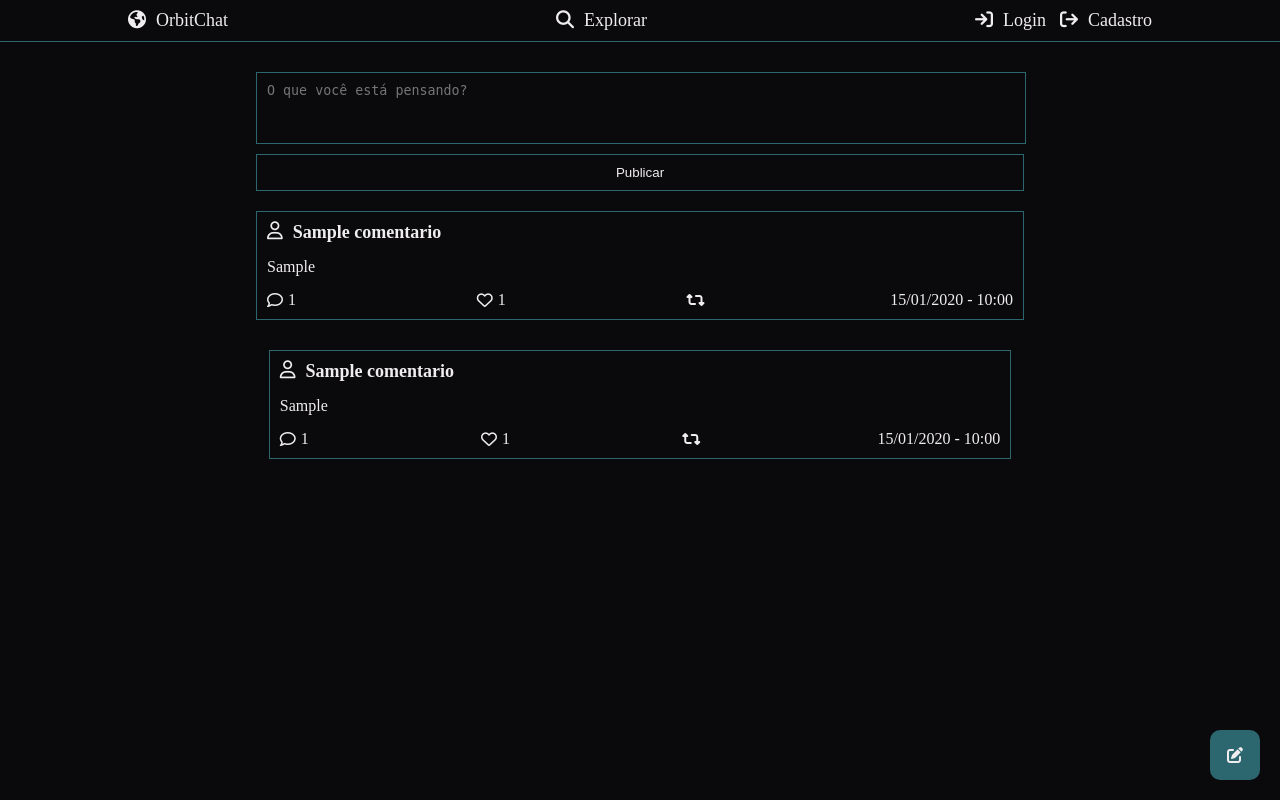
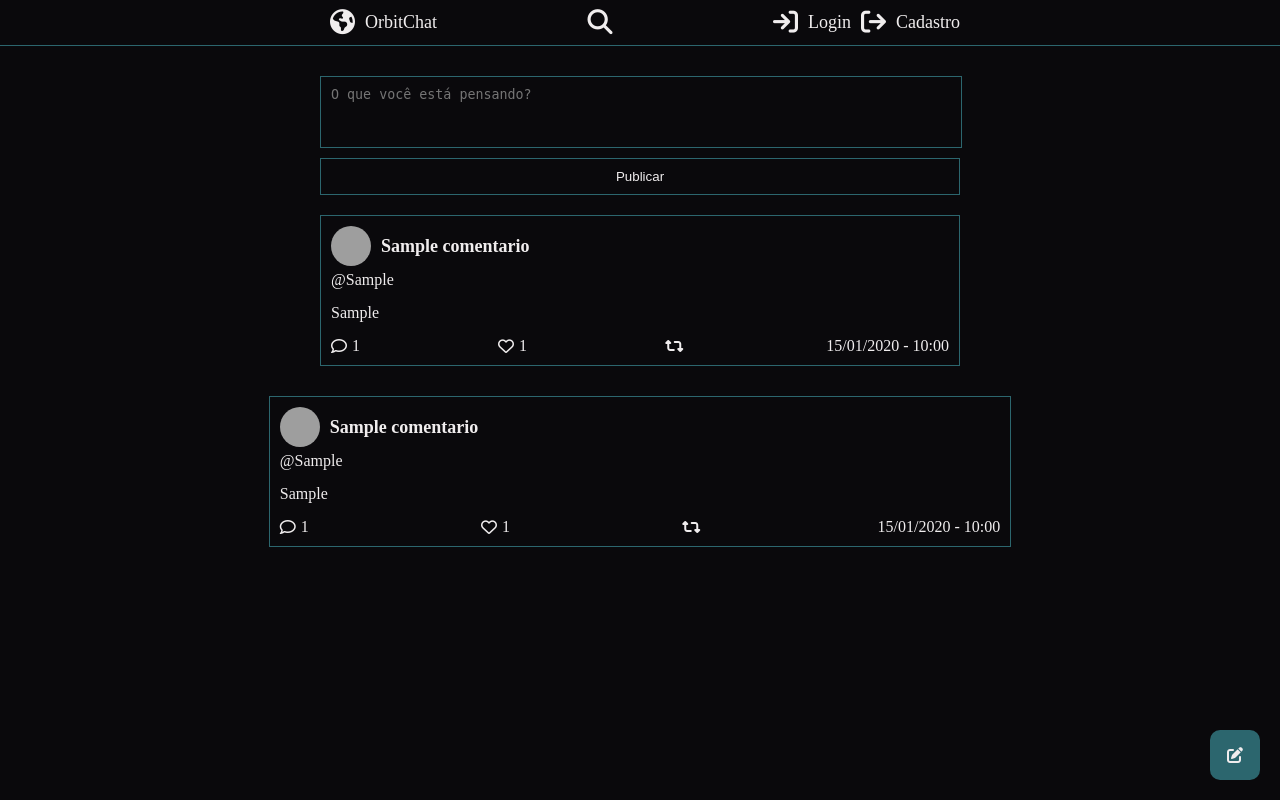
Before and after one commit to joaogabgr/OrbitChat, a Flask app: a page that uses templates/template.html in a window 1280 px wide. Run offline with Flask 3, Linux system fonts and the light colour scheme; tables that the repository leaves empty hold one stand-in row (values such as "Sample post"); some libraries are stand-ins or nearby versions; grey boxes are pictures that could not be loaded.

Commit message:
- Adição da imagem do perfil nos comentarios - Mudança no visual do site (tamanho da interface) - Bug do explorar mostrar todos os posts e comentarios resolvido

```diff
--- a/banco.py
+++ b/banco.py
@@ -50,9 +50,11 @@ TABLES['Comentarios'] = ('''
       qtd_likes INT DEFAULT 0,
       comentario TEXT not null,
       data DATETIME DEFAULT CURRENT_TIMESTAMP,
+      fk_perfil VARCHAR(255) DEFAULT '/static/img/perfil.svg',
       foreign key (fk_id) references usuarios(id),
       foreign key (resposta) references comentarios(id),
-      foreign key (fk_usuario) references usuarios(usuario)
+      foreign key (fk_usuario) references usuarios(usuario),
+      foreign key (fk_perfil) references usuarios(perfil)
 )''')
 
 TABLES['Likes'] = ('''
--- a/models.py
+++ b/models.py
@@ -23,6 +23,7 @@ class Comentarios(db.Model):
     qtd_likes = db.Column(db.Integer, default=0)
     comentario = db.Column(db.Text, nullable=False)
     data = db.Column(db.DateTime(timezone=True), default=func.now())
+    fk_perfil = db.Column(db.String(255), default='/static/img/perfil.svg')
 
 class Likes(db.Model):
     id = db.Column(db.Integer, primary_key=True)
--- a/routes/publicar.py
+++ b/routes/publicar.py
@@ -15,7 +15,7 @@ def publicar():
         flash('Você precisa estar logado para publicar!')
         return redirect(url_for('index'))
     publicacao = request.form['publicacao']
-    comentario = Comentarios(comentario=publicacao, fk_id=usuario.id, fk_nome=usuario.nome, fk_usuario=usuario.usuario)
+    comentario = Comentarios(comentario=publicacao, fk_id=usuario.id, fk_nome=usuario.nome, fk_usuario=usuario.usuario, fk_perfil=f'/static/uploads/perfil{usuario.id}.jpg')
     db.session.add(comentario)
     db.session.commit()
     flash('Publicação realizada com sucesso!')
--- a/routes/views.py
+++ b/routes/views.py
@@ -60,9 +60,9 @@ def comentario(id):
 @app.route('/explorar', methods=['GET', 'POST'])
 def explorar():
 
-    if 'pesquisa' in request.form:
-        session['pesquisa'] = request.form['pesquisa']
+    session['pesquisa'] = request.args.get('pesquisa')
 
+    print(f'a pesquisa é: {session["pesquisa"]}')
     usuarios = Usuarios.query.filter(Usuarios.usuario.like(f"%{session['pesquisa']}%")).all()
     comentarios = Comentarios.query.filter(Comentarios.comentario.like(f"%{session['pesquisa']}%")).all()
     return render_template('explorar.html', user=user(), pesquisa=session['pesquisa'], usuarios=usuarios, comentarios=comentarios, like=Likes)
--- a/static/css/global.css
+++ b/static/css/global.css
@@ -13,7 +13,7 @@
 
     --respiroWidth: 0 10vw;
     --respiroHeight: 10px 0;
-    --respiroComentario: 0 20vw;
+    --respiroComentario: 0 25vw;
 
     --marginTop: 20px;
 }
@@ -37,7 +37,7 @@ body {
 /* HEADER */
 
 header {
-    padding: var(--respiroWidth);
+    padding: var(--respiroComentario);
     display: flex;
     justify-content: space-between;
     align-items: center;
@@ -65,6 +65,8 @@ header {
         color: var(--secundario);
         margin-left:10px;
         font-size: 18px;
+        display: flex;
+        align-items: center;
         }
 
         header a:hover {
@@ -73,33 +75,54 @@ header {
 
         header i {
             margin-right: 10px;
+            font-size: 25px;
         }
 
+                header .BarraMenu a {
+                    display: flex;
+                    align-items: center;
+                }
 
-/* BARRA EXPLORAR */
+                header .BarraMenu img {
+                    width: 45px;
+                    height: 45px;
+                    border-radius: 50%;
+                    margin: 10px 10px 10px 0;
+                }
 
-section.barraExplorar {
-    display: none;
-}
-
-section.barraExplorar.ativar {
-    display: flex;
-}
-
-    section.barraExplorar form {
-        flex-direction: row;
-        width: calc(100vw - 40vw);
-    }
-
-        section.barraExplorar input {
-            width: 90%;
-            margin-right: 10px;
+        header form {
+            display: none;
+            align-items: center;
+            justify-content: center;
         }
 
-        section.barraExplorar #submit {
-            width: 10%;
-            cursor: pointer;
+        header #formExplorar.ativar {
+            display: flex;
         }
+
+        header i.ocultar {
+            display: none;
+        }
+
+            header form input {
+                width: 100px;
+                margin: 0;
+                border: 1px solid var(--secundario);
+            }
+
+            header i {
+                margin-left: 10px;
+                color: var(--secundario);
+                cursor: pointer;
+            }
+
+        header .BarraAutenticar {
+            display: flex;
+        }
+
+            header .BarraAutenticar a {
+                margin: 0;
+            }
 
 
 /* BARRA DE POST */
@@ -181,7 +204,6 @@ section.secPublicar.ativar {
 /* BOX DE COMENTARIOS */
 
 section.secComentarios {
-border-top: var(--quaternario) 1px solid;
 margin-top: var(--marginTop);
 }
 
@@ -196,22 +218,35 @@ section.secComentarios .bannerComentario {
     margin-bottom: 10px;
 }
 
-    section.secComentarios .bannerComentario .titulo {
+    section.secComentarios .bannerComentario .titulo div {
         display: flex;
+        align-items: center;
         font-size: 18px;
         font-weight: bold;
-        margin-bottom: 15px;
+        margin-bottom: 5px;
         cursor: pointer;
     }
+
+        section.secComentarios .bannerComentario .titulo div img {
+            width: 40px;
+            height: 40px;
+            border-radius: 50%;
+            margin-right: 10px;
+        }
 
         section.secComentarios .bannerComentario .titulo i {
             margin-right: 10px;
         }
 
+    section.secComentarios .bannerComentario .titulo > p {
+        margin-bottom: 15px;
+    }
+
     section.secComentarios .bannerComentario .comentario {
         font-size: 16px;
         margin-bottom: 15px;
         text-align: justify;
+        word-wrap: break-word;
     }
 
     section.secComentarios .bannerComentario .infos {
@@ -272,6 +307,7 @@ section form {
         color: var(--secundario);
         margin-top: 10px;
         width: 30vw;
+        word-wrap: break-word;
     }
 
     form input:focus-visible {
--- /dev/null
+++ b/static/js/comentario.js
@@ -0,0 +1,6 @@
+let imagem = document.querySelectorAll("#imagem")
+imagem.forEach(element => {
+    element.onerror = function() {
+        element.src = "../static/img/perfil.svg";
+    };
+});
--- a/static/js/script.js
+++ b/static/js/script.js
@@ -2,15 +2,6 @@ function ajustarTamanho(element) {
     element.style.height = "1px";
     element.style.height = (25+element.scrollHeight)+"px";
   }
-
-let barraPesquisa = document.querySelector(".barraPesquisa");
-let barraExplorar = document.querySelector(".barraExplorar");
-
-barraPesquisa.addEventListener("click", function() {
-  barraExplorar.classList.toggle("ativar");
-  let pesquisa = document.querySelector("#pesquisa").focus()
-})
-
 
 function atualizarDados(id) {
   fetch('/curtir/' + id);
@@ -31,6 +22,22 @@ curtir.forEach(function(element, index) {
   })
 })
 
+// DAR SUBMIT NO FORM DE PESQUISA
+
+let formExplorar = document.querySelector("#formExplorar");
+let pesquisa = document.querySelector("#pesquisa");
+let btnExplorar = document.querySelector(".btnExplorar");
+let btnTeste = document.querySelector(".btnTeste");
+
+btnTeste.addEventListener("click", function() {
+  formExplorar.classList.toggle("ativar");
+  pesquisa.focus();
+  btnTeste.classList.toggle("ocultar");
+})
+
+btnExplorar.addEventListener("click", function() {
+  formExplorar.submit();
+})
 
 // ATIVAR O FOCUS QUANDO O FORM ABRIR
 
@@ -46,6 +53,7 @@ let btnEditarPerfil = document.querySelector(".btnEditarPerfil");
 let secEditarPerfil = document.querySelector(".secEditarPerfil");
 let closeEditarPerfil = document.querySelector(".closeEditarPerfil");
 
+
 btnEditarPerfil.addEventListener("click", function() {
   secEditarPerfil.classList.toggle("ativar");
 })
--- a/templates/secComentario.html
+++ b/templates/secComentario.html
@@ -1,8 +1,11 @@
 {% block comentario %}
 <div class="bannerComentario">
     <div onclick="window.location = '/@{{comentario.fk_usuario}}'" class="titulo">
-        <i class="fa-regular fa-user"></i>
+        <div>
+            <img id="imagem" src="{{ comentario.fk_perfil }}" alt="">
             <p>{{ comentario.fk_nome }}</p>
+        </div>
+        <p>@{{ comentario.fk_usuario }}</p>
     </div>
     <div class="comentario">
         <p>{{ comentario.comentario}}</p>
--- a/templates/template.html
+++ b/templates/template.html
@@ -17,7 +17,11 @@
     <header>
         <a class="logo" href="/"><i class="fa-solid fa-earth-americas"></i>OrbitChat</a>
         <nav class="barraPesquisa">
-            <p><i class="fa-solid fa-magnifying-glass"></i>Explorar</p>
+            <i class="btnTeste fa-solid fa-magnifying-glass"></i>
+            <form id="formExplorar" action="explorar" method="post,get">
+                <input placeholder="EXPLORAR" type="text" name="pesquisa" id="pesquisa">
+                <i class="btnExplorar fa-solid fa-magnifying-glass"></i>
+            </form>
         </nav>
         {% if 'user' not in session or session['user'] == None %}
         <nav class="BarraAutenticar">
@@ -26,16 +30,13 @@
         </nav>
         {% else %}
         <nav class="BarraMenu">
-            <a href="@{{ user.usuario }}"><i class="fa-solid fa-users"></i>Perfil</a>
+            <a href="@{{ user.usuario }}">
+                <img src="{{ user.perfil }}" alt="Foto perfil">
+                {{ user.usuario }}
+            </a>
         </nav>
         {% endif %}
     </header>
-    <section class="barraExplorar">
-        <form action="explorar" method="post,get">
-            <input placeholder="BUSCAR" type="text" name="pesquisa" id="pesquisa">
-            <input type="submit" id="submit">
-        </form>
-    </section>
     {% with messages = get_flashed_messages() %}
     {% if messages %}
         <ul id="messages" class="list-unstyled">
@@ -62,5 +63,12 @@
         {% endblock %}
     <i class="btnPost fa-solid fa-pen-to-square"></i>
 </body>
-
+<script>
+    let imagem = document.querySelectorAll("#imagem")
+    imagem.forEach(element => {
+        element.onerror = function () {
+            element.src = "../static/img/perfil.svg";
+        };
+    });
+</script>
 </html>
```
Also changed, not shown: static/css/explorar.css (+18 -4 lines), templates/explorar.html (+5 -3 lines), templates/index.html (+8 -5 lines). Lines whose indentation alone changed are shown as unchanged.
